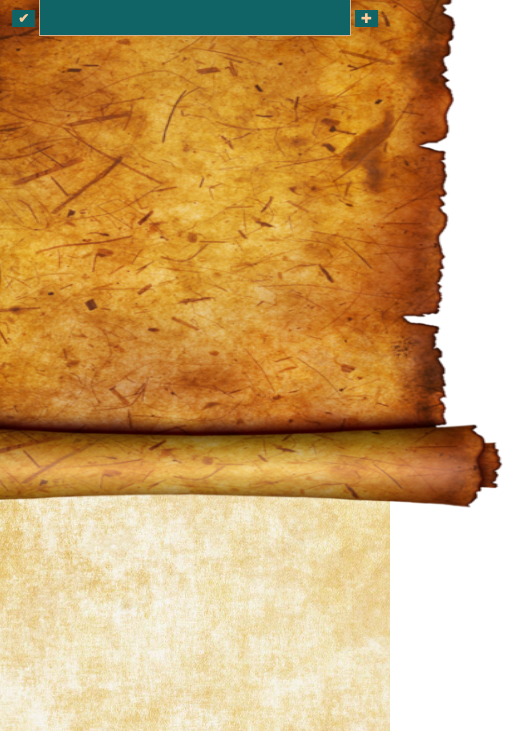
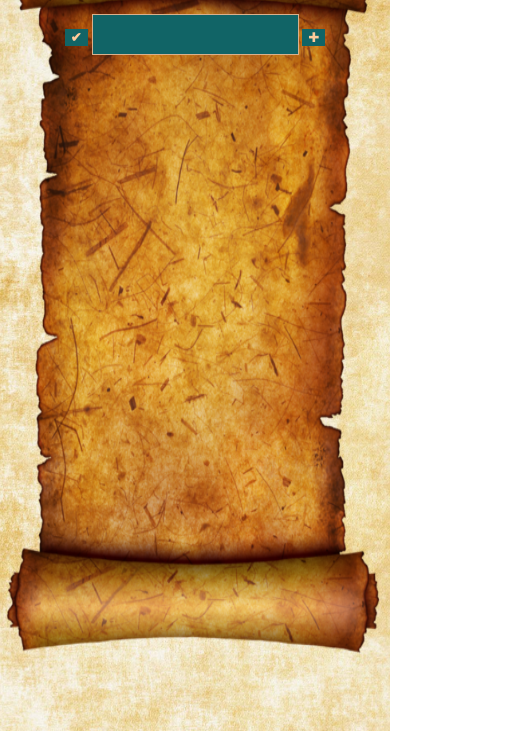
Before and after one commit to MaiaC/todo-list, a plain HTML site: page index.html in a window 390 px wide. Shown: the part 113-844 px from the top of the page, 520 px wide, since content can reach past the window. Drawn offline with Linux system fonts and the light colour scheme.

Commit message:
make responsive for mobile

```diff
--- a/index.html
+++ b/index.html
@@ -1,6 +1,7 @@
 <!DOCTYPE html>
 <html>
 <head>
+	<meta name="viewport" content="width=device-width, initial-scale=1">
 	<title>Todo List</title>
 	<link href="https://fonts.googleapis.com/css?family=Kaushan+Script" rel="stylesheet">
 	<link rel="stylesheet" type="text/css" href="todo.css">
--- a/todo.css
+++ b/todo.css
@@ -141,6 +141,45 @@ input:checked + label:after {
     transform: rotate(45deg);
 }
 
+@media only screen and (max-width: 650px) {
+	img {
+		width: 100vw;
+		height: 100vh;
+		max-height: 700px;
+		position: fixed;
+	}
+
+	#content {
+		width: 90vw;
+	}
+
+	input[type=text] {
+		width: 50vw;
+	}
+
+	#list-div {
+		width: 90vw;
+		height: 58vh;
+	}
+
+	ul {
+		width: 75vw;
+	}
+}
+
+@media only screen and (min-height: 800px) and (max-height: 850px) {
+	img {
+		max-height: 800px !important;
+	}
+
+	h1 {
+		margin-top: 40px;
+	}
+
+	#list-div {
+		height: ;
+	}
+}
 
 
 color scheme: #2c3531 black, #116466 dark blue/green, #d9b08c dark cream, #ffcb9a light cream, #d1e8e2 light blue
```
